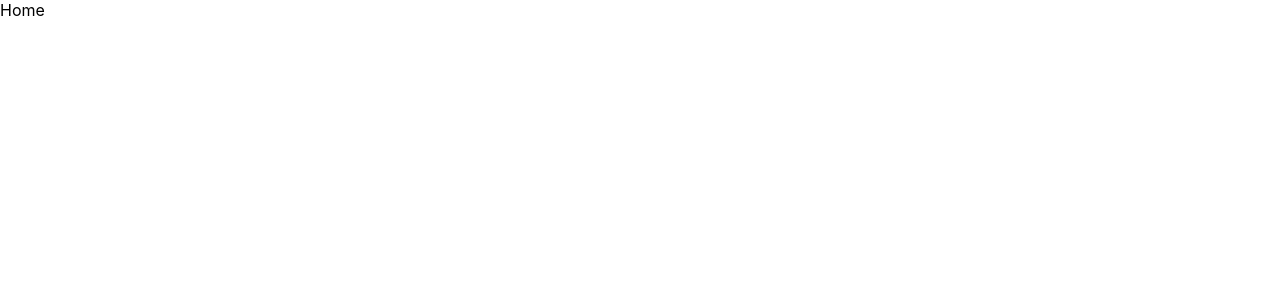
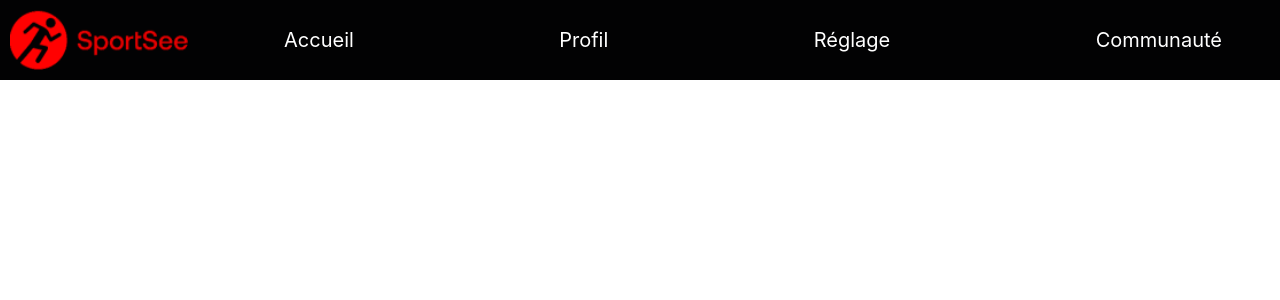
Before and after one commit to maroua-MEDDEB/Adoptez-les-API-REST-pour-vos-projets-web-P12, a React (Create React App) app in the folder dashboard/: page / in a window 1280 px wide. Shown: the top 300 px of the page. Built offline with nearby package versions, Linux system fonts and the light colour scheme.

Commit message:
ajouter le chemin url de la page d'accueil

```diff
--- a/dashboard/src/App.js
+++ b/dashboard/src/App.js
@@ -1,10 +1,13 @@
 import './App.css';
 import {Routes, Route} from "react-router-dom";
 import Home from './components/Home/Home';
+import NavBarH from './components/NavBarH/NavBarH';
 
 const App = () => {
   return (
     <>
+    <NavBarH />
+    {/* définir les différens routages */}
     <Routes>
       <Route path='/' element={<Home />}></Route>
     </Routes>
--- a/dashboard/src/components/Home/Home.js
+++ b/dashboard/src/components/Home/Home.js
@@ -1,9 +1,10 @@
-import './Home.css'
+import './App.css';
 
 function Home() {
   return (
     //page intermédiaire vers la page d'utilisateur
-    <div>Home</div>
+    <>
+    </>
   )
 }
 
--- /dev/null
+++ b/dashboard/src/components/NavBarH/NavBarH.js
@@ -0,0 +1,23 @@
+import { Link } from 'react-router-dom';
+import logo from '../../assets/images/logo.png';
+
+const NavBarH = () => {
+  return (
+    <>
+    <div className="navBarH">
+      <div className="navBarH_img">
+        <img src={logo} alt="" />
+      </div>
+      <div className="navBarH_list">
+        <Link to={'/'}>Accueil</Link>
+        <Link to={'/profil'}>Profil</Link>
+        <Link to={'/réglage'}>Réglage</Link>
+        <Link to={'/communauté'}>Communauté</Link>
+      </div>
+    </div>
+    </>
+
+  )
+}
+
+export default NavBarH
```
Also changed, not shown: dashboard/src/assets/images/logo.png (added), dashboard/src/components/Home/App.css (added), dashboard/src/components/Home/Home.css (deleted).
